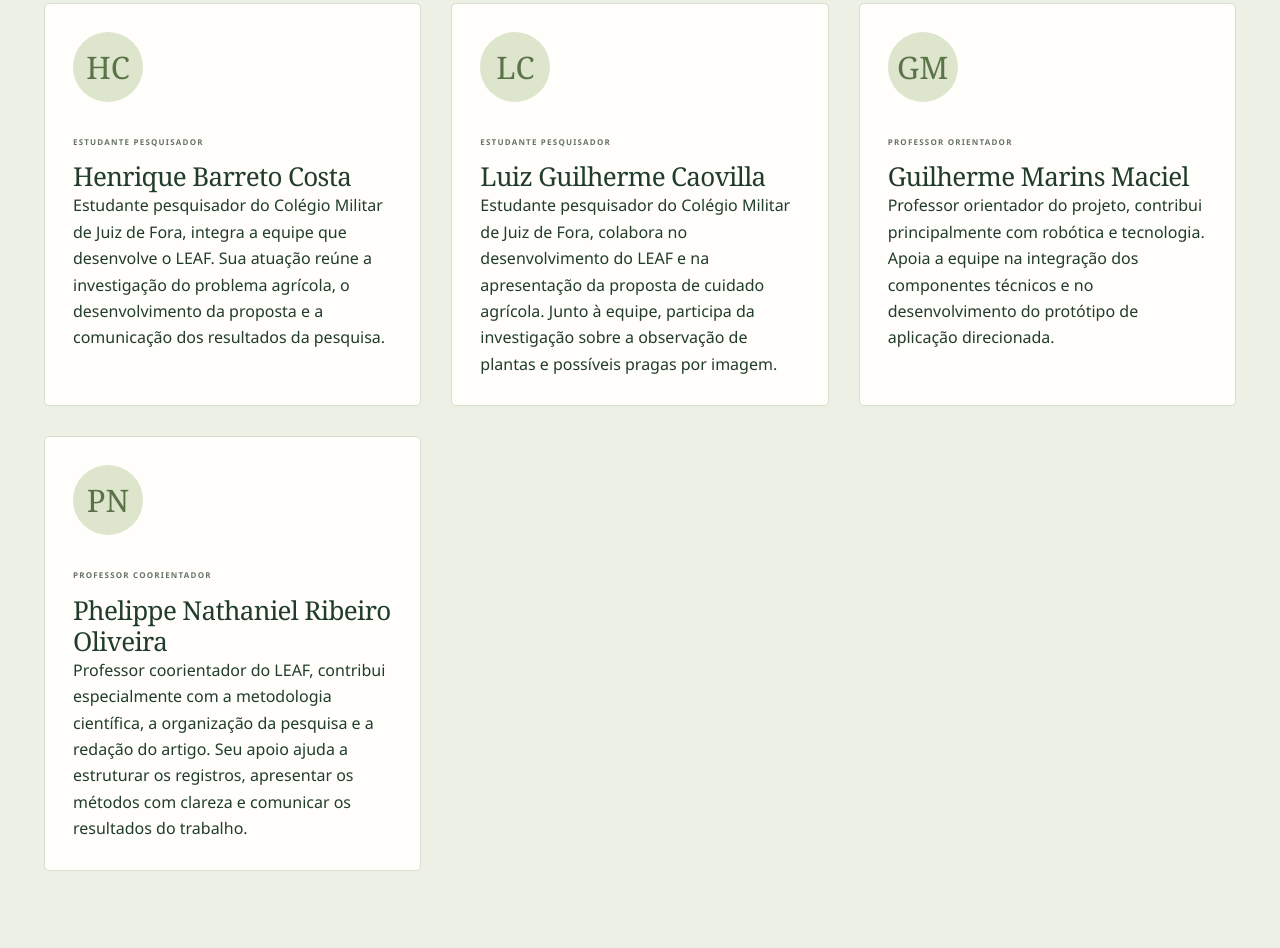
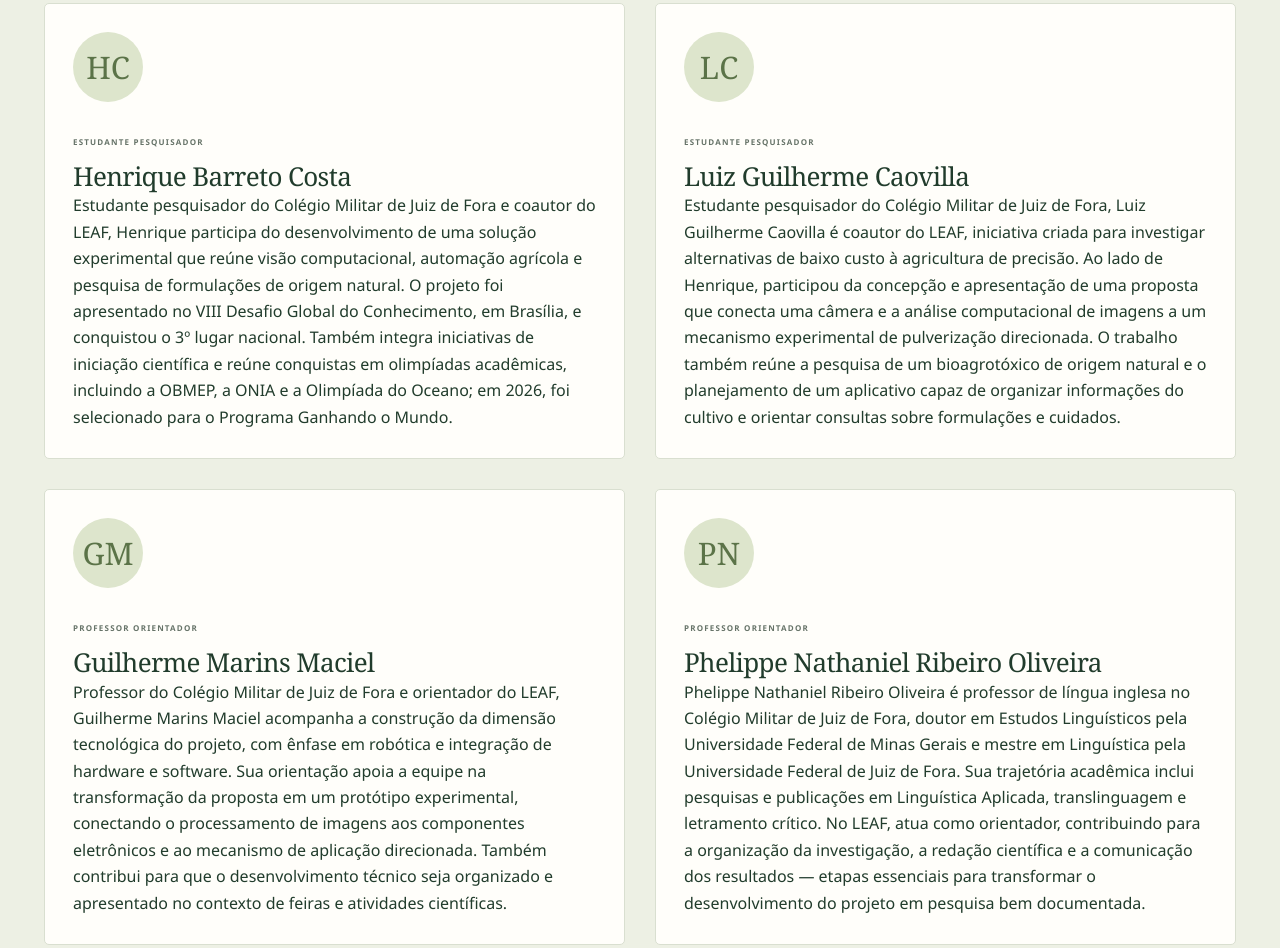
Before and after one commit to henriquebrtocosta/leaf-cmjf, a website: page index.html in a window 1280 px wide. Shown: the part 6835-7783 px from the top of the page. Drawn offline with Linux system fonts and the light colour scheme.

Commit message:
Expand LEAF team biographies and use a two-column layout

```diff
--- a/assets/css/styles.css
+++ b/assets/css/styles.css
@@ -1493,7 +1493,7 @@ textarea:focus {
 }
 .team {
   display: grid;
-  grid-template-columns: repeat(3, 1fr);
+  grid-template-columns: repeat(2, minmax(0, 1fr));
   gap: 30px;
 }
 .team article {
--- a/assets/js/main.js
+++ b/assets/js/main.js
@@ -21,15 +21,15 @@
     'A tecnologia': 'The technology',
     Materiais: 'Resources',
     'Quem faz': 'Our team',
-    'Professor coorientador': 'Co-advisor',
-    'Estudante pesquisador do Colégio Militar de Juiz de Fora, integra a equipe que desenvolve o LEAF. Sua atuação reúne a investigação do problema agrícola, o desenvolvimento da proposta e a comunicação dos resultados da pesquisa.':
-      'A student researcher at Colégio Militar de Juiz de Fora, he is part of the team developing LEAF. His work brings together investigation of the agricultural problem, development of the proposal and communication of the research findings.',
-    'Estudante pesquisador do Colégio Militar de Juiz de Fora, colabora no desenvolvimento do LEAF e na apresentação da proposta de cuidado agrícola. Junto à equipe, participa da investigação sobre a observação de plantas e possíveis pragas por imagem.':
-      'A student researcher at Colégio Militar de Juiz de Fora, he contributes to LEAF’s development and to presenting its crop-care proposal. With the team, he takes part in investigating how images can be used to observe plants and possible pests.',
-    'Professor orientador do projeto, contribui principalmente com robótica e tecnologia. Apoia a equipe na integração dos componentes técnicos e no desenvolvimento do protótipo de aplicação direcionada.':
-      'The project’s faculty advisor, he contributes primarily to robotics and technology. He supports the team in integrating technical components and developing the targeted-application prototype.',
-    'Professor coorientador do LEAF, contribui especialmente com a metodologia científica, a organização da pesquisa e a redação do artigo. Seu apoio ajuda a estruturar os registros, apresentar os métodos com clareza e comunicar os resultados do trabalho.':
-      'LEAF’s co-advisor, he contributes especially to scientific methodology, research organization and article writing. His guidance helps structure research records, present methods clearly and communicate the project’s findings.',
+    'Professor orientador': 'Advisor',
+    'Estudante pesquisador do Colégio Militar de Juiz de Fora e coautor do LEAF, Henrique participa do desenvolvimento de uma solução experimental que reúne visão computacional, automação agrícola e pesquisa de formulações de origem natural. O projeto foi apresentado no VIII Desafio Global do Conhecimento, em Brasília, e conquistou o 3º lugar nacional. Também integra iniciativas de iniciação científica e reúne conquistas em olimpíadas acadêmicas, incluindo a OBMEP, a ONIA e a Olimpíada do Oceano; em 2026, foi selecionado para o Programa Ganhando o Mundo.':
+      'A student researcher at Colégio Militar de Juiz de Fora and co-creator of LEAF, Henrique helps develop an experimental solution combining computer vision, agricultural automation and research into naturally derived formulations. The project was presented at the 8th Global Knowledge Challenge in Brasília, where it earned 3rd place nationally. He also takes part in scientific initiation and has earned distinctions in academic olympiads, including OBMEP, ONIA and the Ocean Olympiad; in 2026, he was selected for the Ganhando o Mundo program.',
+    'Estudante pesquisador do Colégio Militar de Juiz de Fora, Luiz Guilherme Caovilla é coautor do LEAF, iniciativa criada para investigar alternativas de baixo custo à agricultura de precisão. Ao lado de Henrique, participou da concepção e apresentação de uma proposta que conecta uma câmera e a análise computacional de imagens a um mecanismo experimental de pulverização direcionada. O trabalho também reúne a pesquisa de um bioagrotóxico de origem natural e o planejamento de um aplicativo capaz de organizar informações do cultivo e orientar consultas sobre formulações e cuidados.':
+      'A student researcher at Colégio Militar de Juiz de Fora, Luiz Guilherme Caovilla is a co-creator of LEAF, a project exploring low-cost alternatives for precision agriculture. Alongside Henrique, he helped develop and present a proposal connecting a camera and computer-based image analysis with an experimental targeted-spraying mechanism. The project also includes research into a naturally derived biopesticide and the design of an app to organize crop information and provide formulation and safety guidance.',
+    'Professor do Colégio Militar de Juiz de Fora e orientador do LEAF, Guilherme Marins Maciel acompanha a construção da dimensão tecnológica do projeto, com ênfase em robótica e integração de hardware e software. Sua orientação apoia a equipe na transformação da proposta em um protótipo experimental, conectando o processamento de imagens aos componentes eletrônicos e ao mecanismo de aplicação direcionada. Também contribui para que o desenvolvimento técnico seja organizado e apresentado no contexto de feiras e atividades científicas.':
+      'A teacher at Colégio Militar de Juiz de Fora and an advisor to LEAF, Guilherme Marins Maciel guides the project’s technological development, with an emphasis on robotics and hardware-software integration. His guidance supports the team in turning the concept into an experimental prototype that connects image processing, electronic components and a targeted-application mechanism. He also helps the students organize and present their technical work in science-fair and research settings.',
+    'Phelippe Nathaniel Ribeiro Oliveira é professor de língua inglesa no Colégio Militar de Juiz de Fora, doutor em Estudos Linguísticos pela Universidade Federal de Minas Gerais e mestre em Linguística pela Universidade Federal de Juiz de Fora. Sua trajetória acadêmica inclui pesquisas e publicações em Linguística Aplicada, translinguagem e letramento crítico. No LEAF, atua como orientador, contribuindo para a organização da investigação, a redação científica e a comunicação dos resultados — etapas essenciais para transformar o desenvolvimento do projeto em pesquisa bem documentada.':
+      'Phelippe Nathaniel Ribeiro Oliveira teaches English at Colégio Militar de Juiz de Fora. He holds a PhD in Linguistic Studies from the Federal University of Minas Gerais and a master’s degree in Linguistics from the Federal University of Juiz de Fora. His academic work includes research and publications in Applied Linguistics, translanguaging and critical literacy. As an advisor to LEAF, he supports research organization, scientific writing and communication of the findings—key steps in turning project development into well-documented research.',
     'Assistente agrícola': 'Farming assistant',
     'Do Colégio Militar de Juiz de Fora para o campo':
       'From Colégio Militar de Juiz de Fora to the field',
--- a/index.html
+++ b/index.html
@@ -817,25 +817,25 @@
               <div class="initials" aria-hidden="true">HC</div>
               <span class="overline">Estudante pesquisador</span>
               <h3>Henrique Barreto Costa</h3>
-              <p class="team-bio">Estudante pesquisador do Colégio Militar de Juiz de Fora, integra a equipe que desenvolve o LEAF. Sua atuação reúne a investigação do problema agrícola, o desenvolvimento da proposta e a comunicação dos resultados da pesquisa.</p>
+              <p class="team-bio">Estudante pesquisador do Colégio Militar de Juiz de Fora e coautor do LEAF, Henrique participa do desenvolvimento de uma solução experimental que reúne visão computacional, automação agrícola e pesquisa de formulações de origem natural. O projeto foi apresentado no VIII Desafio Global do Conhecimento, em Brasília, e conquistou o 3º lugar nacional. Também integra iniciativas de iniciação científica e reúne conquistas em olimpíadas acadêmicas, incluindo a OBMEP, a ONIA e a Olimpíada do Oceano; em 2026, foi selecionado para o Programa Ganhando o Mundo.</p>
             </article>
             <article>
               <div class="initials" aria-hidden="true">LC</div>
               <span class="overline">Estudante pesquisador</span>
               <h3>Luiz Guilherme Caovilla</h3>
-              <p class="team-bio">Estudante pesquisador do Colégio Militar de Juiz de Fora, colabora no desenvolvimento do LEAF e na apresentação da proposta de cuidado agrícola. Junto à equipe, participa da investigação sobre a observação de plantas e possíveis pragas por imagem.</p>
+              <p class="team-bio">Estudante pesquisador do Colégio Militar de Juiz de Fora, Luiz Guilherme Caovilla é coautor do LEAF, iniciativa criada para investigar alternativas de baixo custo à agricultura de precisão. Ao lado de Henrique, participou da concepção e apresentação de uma proposta que conecta uma câmera e a análise computacional de imagens a um mecanismo experimental de pulverização direcionada. O trabalho também reúne a pesquisa de um bioagrotóxico de origem natural e o planejamento de um aplicativo capaz de organizar informações do cultivo e orientar consultas sobre formulações e cuidados.</p>
             </article>
             <article>
               <div class="initials" aria-hidden="true">GM</div>
               <span class="overline">Professor orientador</span>
               <h3>Guilherme Marins Maciel</h3>
-              <p class="team-bio">Professor orientador do projeto, contribui principalmente com robótica e tecnologia. Apoia a equipe na integração dos componentes técnicos e no desenvolvimento do protótipo de aplicação direcionada.</p>
+              <p class="team-bio">Professor do Colégio Militar de Juiz de Fora e orientador do LEAF, Guilherme Marins Maciel acompanha a construção da dimensão tecnológica do projeto, com ênfase em robótica e integração de hardware e software. Sua orientação apoia a equipe na transformação da proposta em um protótipo experimental, conectando o processamento de imagens aos componentes eletrônicos e ao mecanismo de aplicação direcionada. Também contribui para que o desenvolvimento técnico seja organizado e apresentado no contexto de feiras e atividades científicas.</p>
             </article>
             <article>
               <div class="initials" aria-hidden="true">PN</div>
-              <span class="overline">Professor coorientador</span>
+              <span class="overline">Professor orientador</span>
               <h3>Phelippe Nathaniel Ribeiro Oliveira</h3>
-              <p class="team-bio">Professor coorientador do LEAF, contribui especialmente com a metodologia científica, a organização da pesquisa e a redação do artigo. Seu apoio ajuda a estruturar os registros, apresentar os métodos com clareza e comunicar os resultados do trabalho.</p>
+              <p class="team-bio">Phelippe Nathaniel Ribeiro Oliveira é professor de língua inglesa no Colégio Militar de Juiz de Fora, doutor em Estudos Linguísticos pela Universidade Federal de Minas Gerais e mestre em Linguística pela Universidade Federal de Juiz de Fora. Sua trajetória acadêmica inclui pesquisas e publicações em Linguística Aplicada, translinguagem e letramento crítico. No LEAF, atua como orientador, contribuindo para a organização da investigação, a redação científica e a comunicação dos resultados — etapas essenciais para transformar o desenvolvimento do projeto em pesquisa bem documentada.</p>
             </article>
           </div>
         </div>
```
